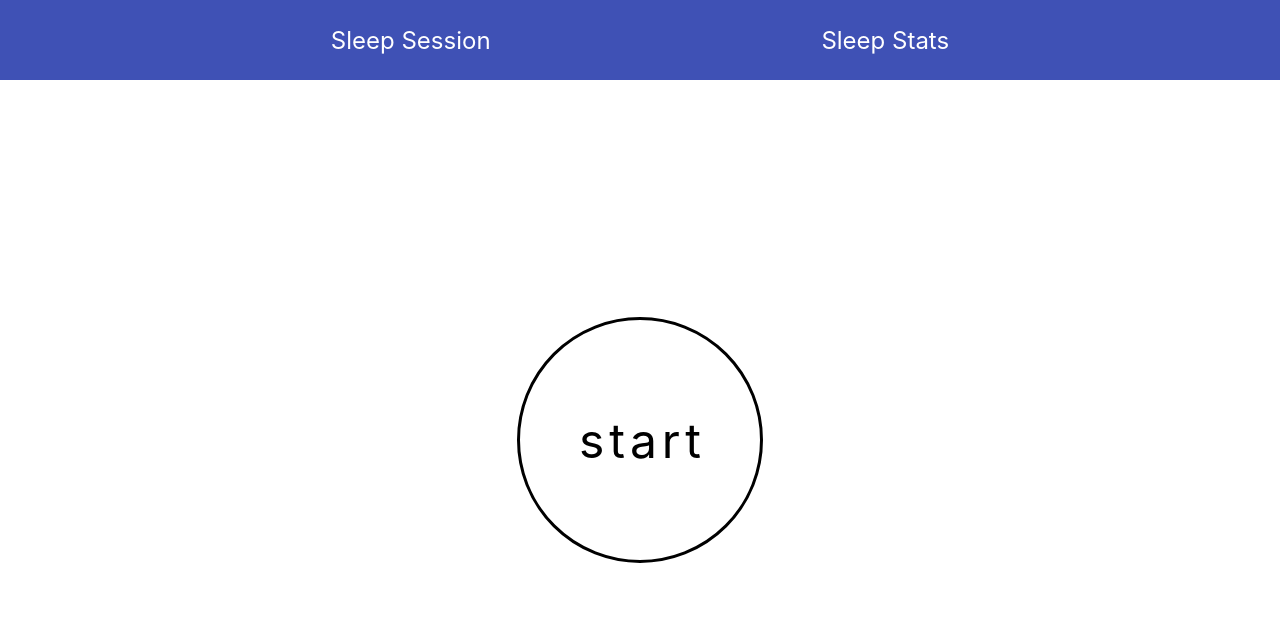
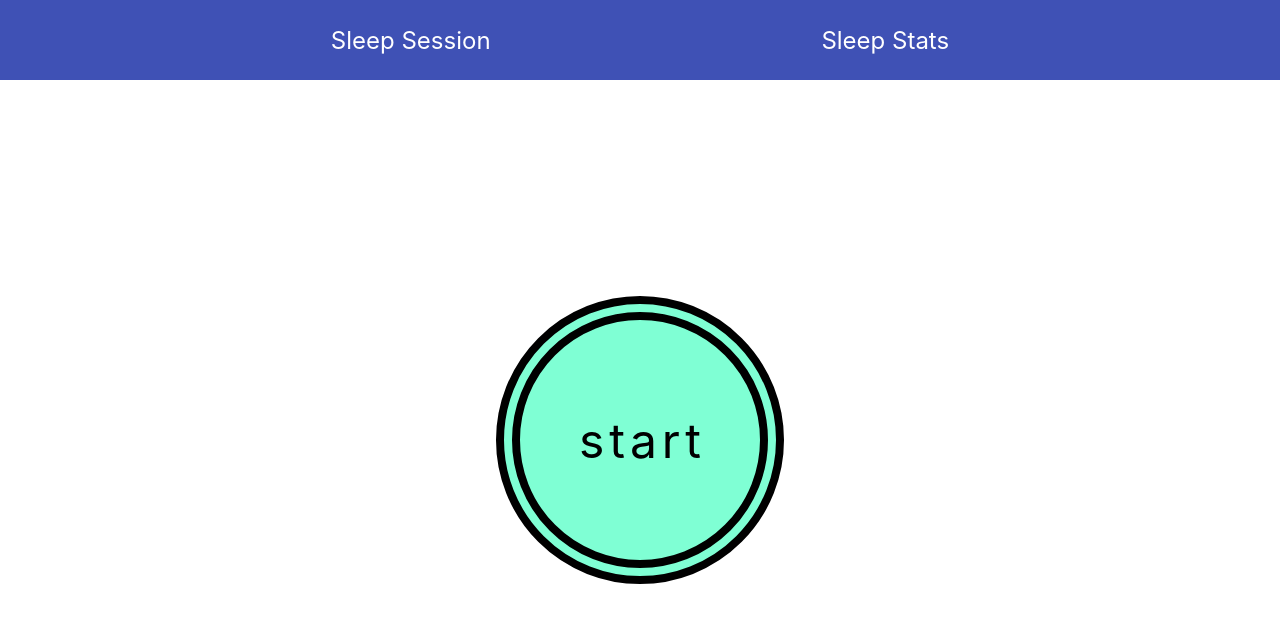
Before and after one commit to bruer/sleep-diary, a React (Create React App) app: page / in a window 1280 px wide. Shown: the top 622 px of the page. Built offline with nearby package versions, Linux system fonts and the light colour scheme.

Commit message:
some experimenting with dynamic style changes of the timer button

```diff
--- a/src/components/SleepSession/TimerButton.js
+++ b/src/components/SleepSession/TimerButton.js
@@ -1,14 +1,52 @@
 import React from "react";
 import { stopWatch } from "../../api/convertTime";
 import styles from "./TimerButton.module.css";
+import { useState } from "react";
 
 const TimerButton = ({ started, isOn, time, start, stop }) => {
+  const [border, setBorder] = useState({});
+  const [timerId, setTimerId] = useState(0);
+
   const handleClick = () => {
+    // if (isOn) {
+    //   stop();
+    //   stopAnimation();
+    // } else {
+    //   start();
+    //   startAnimation();
+    // }
     isOn ? stop() : start();
+  };
+  const getBorder = counter => {
+    const borders = [
+      { borderTop: "inset" },
+      { borderRight: "outset" },
+      { borderBottom: "outset" },
+      { borderLeft: "inset" }
+    ];
+    return borders[counter % 4];
+  };
+
+  const startAnimation = () => {
+    let n = 0;
+    setTimerId(
+      setInterval(() => {
+        setBorder(getBorder(++n));
+      }, 250)
+    );
+  };
+  const stopAnimation = () => {
+    clearInterval(timerId);
   };
 
   return (
-    <div onClick={handleClick} className={styles.container}>
+    <div
+      onClick={handleClick}
+      className={styles.container}
+      style={{
+        backgroundColor: isOn && time % 2 ? "blue" : "aquamarine"
+      }}
+    >
       <div className={`${styles.top} ${styles.letterspacing}`}>
         {started && !isOn ? "continue" : ""}
       </div>
@@ -22,11 +60,6 @@ const TimerButton = ({ started, isOn, time, start, stop }) => {
       <div className={`${styles.bottom} ${styles.letterspacing}`}>
         {started && isOn ? "pause" : ""}
       </div>
-
-      {/* <p className={`${styles.text} ${started ? styles.started : ""}`}>
-        {!started ? "start" : isOn ? "pause" : "continue"}
-      </p>
-      <p className={styles.counter}>{started && stopWatch(time)}</p> */}
     </div>
   );
 };
--- a/src/components/SleepSession/TimerButton.module.css
+++ b/src/components/SleepSession/TimerButton.module.css
@@ -1,35 +1,21 @@
 .container {
   width: 15rem;
   height: 15rem;
-  border: solid;
+  border: double 1.5rem;
   border-radius: 50%;
 
   cursor: pointer;
   user-select: none;
   touch-action: manipulation;
 
-  /* display: flex;
-  flex-direction: column;
-  align-items: center;
-  justify-content: center; */
+  transition: background-color 2s ease-in-out;
 }
 .container:hover {
-  background-color: #ffc7c7;
+  /* background-color: #ffc7c7; */
 }
 .container:hover .text {
   font-style: italic;
-  /* text-shadow: 0.1rem 0.1rem black; */
-  /* color: green; */
 }
-.text {
-  margin: 0;
-  /* letter-spacing: .1rem;
-  margin-left: .1rem; */
-}
-.counter {
-  margin: 0;
-}
-
 .top, .middle, .bottom {
   display: flex;
   flex-direction: column;
@@ -38,14 +24,11 @@
 .top, .bottom {
   height: 30%;
   font-size: 1.5rem;
-  /* letter-spacing: .15rem;
-  margin-left: .15rem; */
 }
 .middle {
   height: 40%;
   justify-content: center;
   font-size: 3rem;
-
 }
 .top {
   justify-content: flex-end;
```
